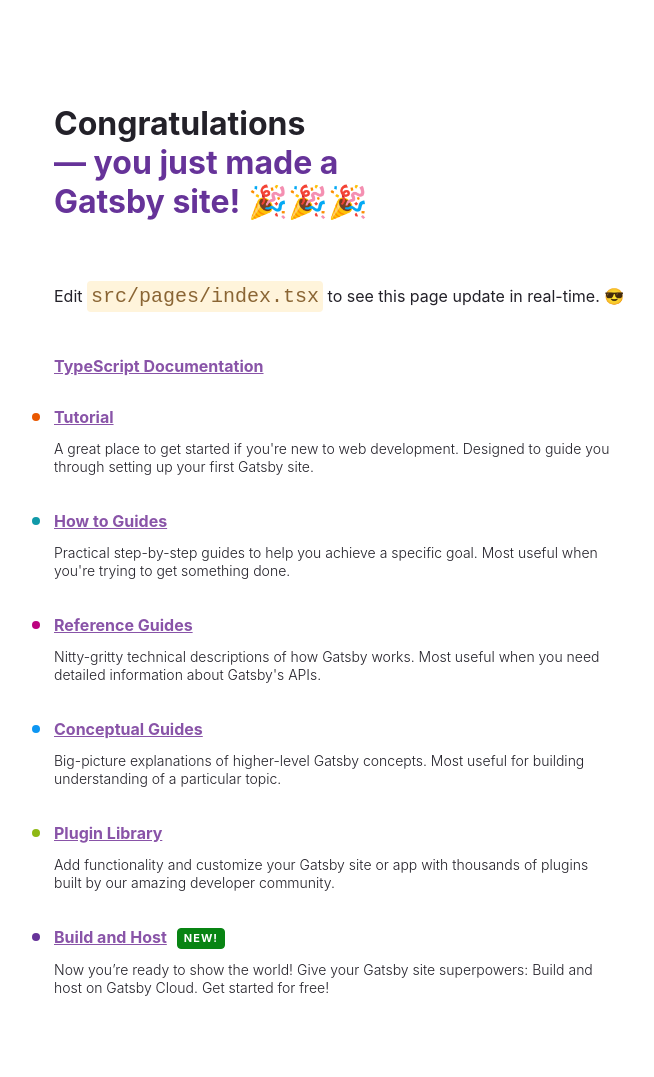
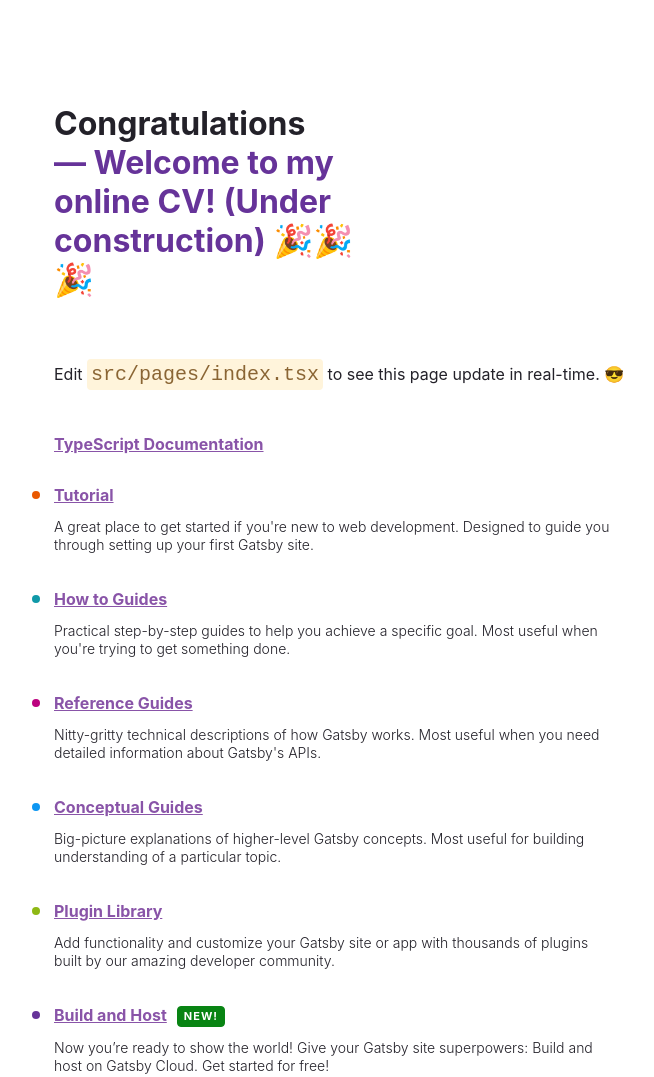
Before and after one commit to hxrsh97/personal-gatsby, a Gatsby site: page / in a window 1280 px wide. Shown: the top 1077 px of the page, without its empty margins (50-704 px from the left). Built offline with nearby package versions, Linux system fonts and the light colour scheme; Gatsby itself is replaced by a stand-in of ours.

Commit message:
Update index.tsx

```diff
--- a/src/pages/index.tsx
+++ b/src/pages/index.tsx
@@ -133,7 +133,7 @@
       <h1 style={headingStyles}>
         Congratulations
         <br />
-        <span style={headingAccentStyles}>— you just made a Gatsby site! </span>
+        <span style={headingAccentStyles}>— Welcome to my online CV! (Under construction) </span>
         🎉🎉🎉
       </h1>
       <p style={paragraphStyles}>
```
